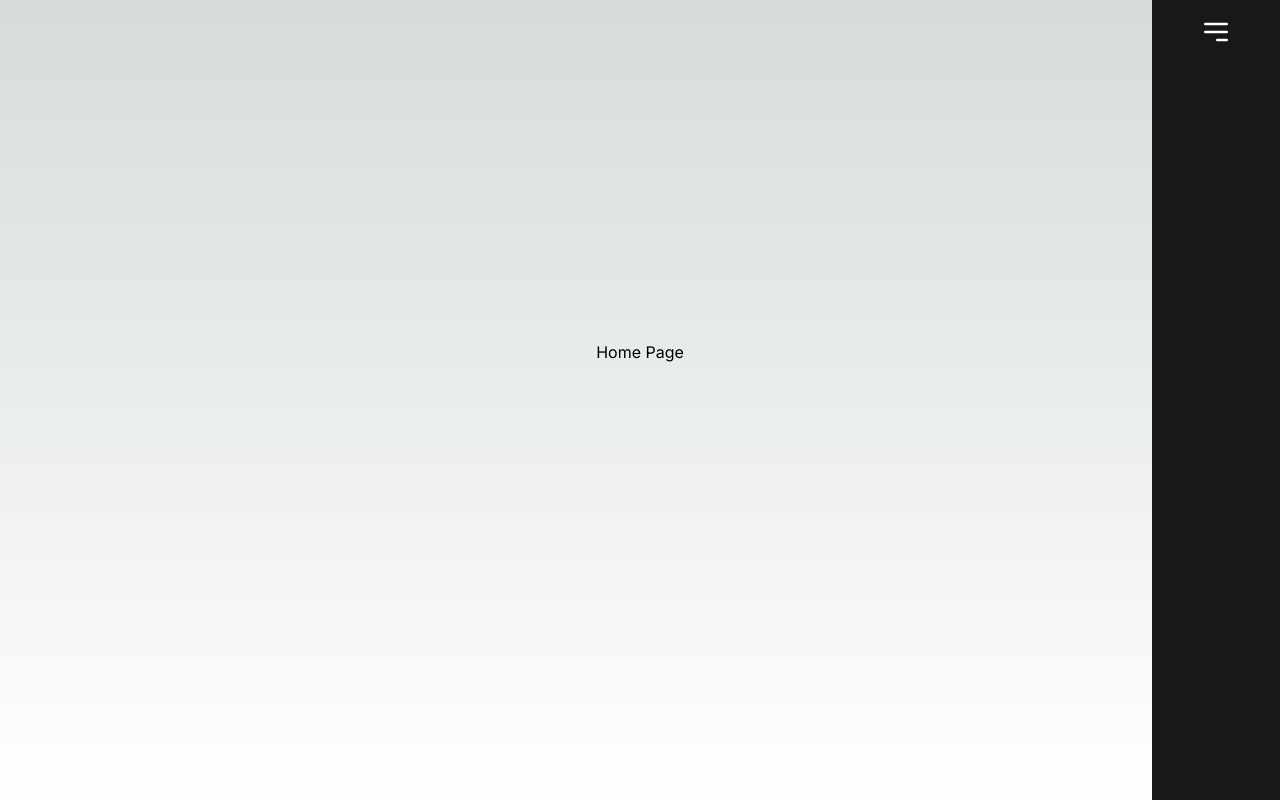
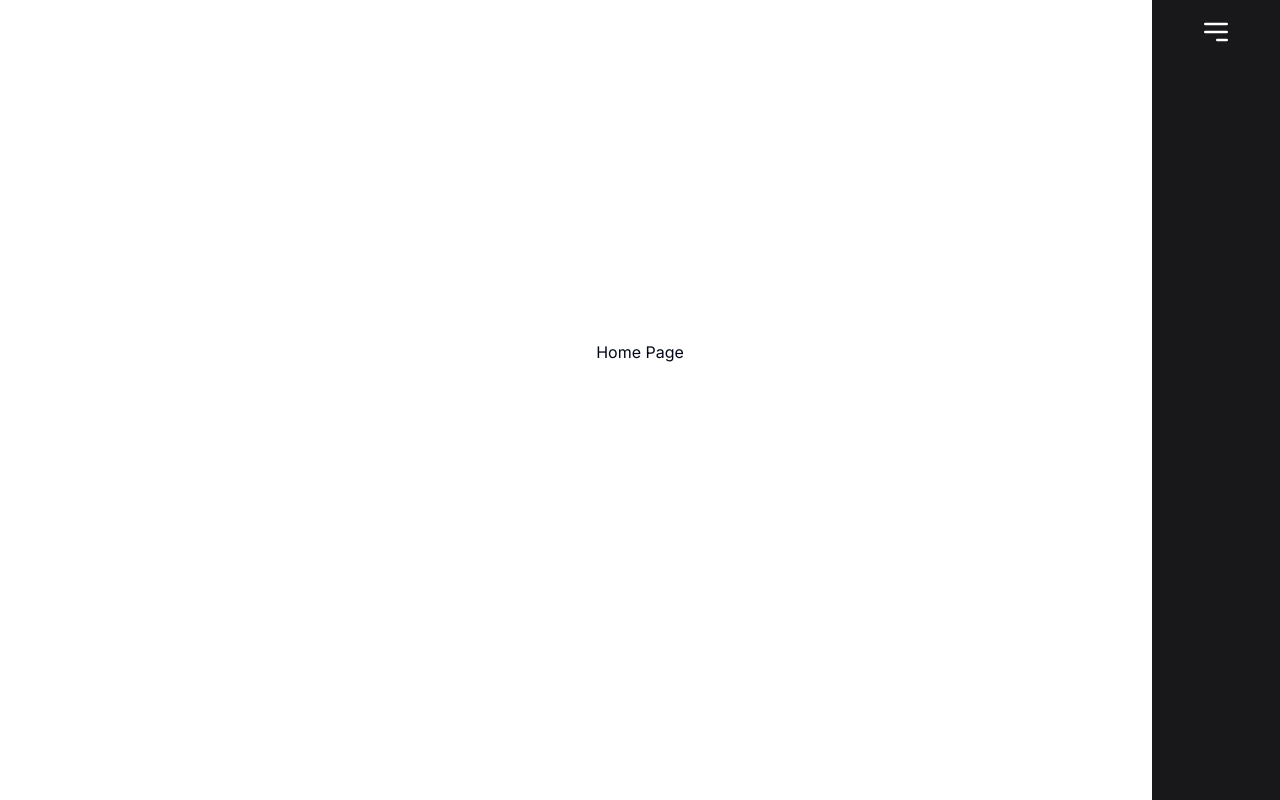
Before and after one commit to PhillipPhan1024/SylLink-next, a Next.js app: page / in a window 1280 px wide. Built offline with nearby package versions, Linux system fonts and the light colour scheme; no server answers.

Commit message:
shadcn css added

```diff
--- a/package.json
+++ b/package.json
@@ -26,7 +26,7 @@
     "react-dom": "^18",
     "react-hot-toast": "^2.4.1",
     "react-pdf": "^9.1.0",
-    "tailwind-merge": "^2.4.0",
+    "tailwind-merge": "^2.5.2",
     "tailwindcss-animate": "^1.0.7"
   },
   "devDependencies": {
--- a/src/app/globals.css
+++ b/src/app/globals.css
@@ -2,32 +2,68 @@
 @tailwind components;
 @tailwind utilities;
 
-:root {
-  --foreground-rgb: 0, 0, 0;
-  --background-start-rgb: 214, 219, 220;
-  --background-end-rgb: 255, 255, 255;
-}
+@layer base {
+  :root {
+    --background: 0 0% 100%;
+    --foreground: 222.2 84% 4.9%;
+    --card: 0 0% 100%;
+    --card-foreground: 222.2 84% 4.9%;
+    --popover: 0 0% 100%;
+    --popover-foreground: 222.2 84% 4.9%;
+    --primary: 222.2 47.4% 11.2%;
+    --primary-foreground: 210 40% 98%;
+    --secondary: 210 40% 96.1%;
+    --secondary-foreground: 222.2 47.4% 11.2%;
+    --muted: 210 40% 96.1%;
+    --muted-foreground: 215.4 16.3% 46.9%;
+    --accent: 210 40% 96.1%;
+    --accent-foreground: 222.2 47.4% 11.2%;
+    --destructive: 0 84.2% 60.2%;
+    --destructive-foreground: 210 40% 98%;
+    --border: 214.3 31.8% 91.4%;
+    --input: 214.3 31.8% 91.4%;
+    --ring: 222.2 84% 4.9%;
+    --radius: 0.5rem;
+    --chart-1: 12 76% 61%;
+    --chart-2: 173 58% 39%;
+    --chart-3: 197 37% 24%;
+    --chart-4: 43 74% 66%;
+    --chart-5: 27 87% 67%;
+  }
 
-@media (prefers-color-scheme: dark) {
-  :root {
-    --foreground-rgb: 255, 255, 255;
-    --background-start-rgb: 0, 0, 0;
-    --background-end-rgb: 0, 0, 0;
+  .dark {
+    --background: 222.2 84% 4.9%;
+    --foreground: 210 40% 98%;
+    --card: 222.2 84% 4.9%;
+    --card-foreground: 210 40% 98%;
+    --popover: 222.2 84% 4.9%;
+    --popover-foreground: 210 40% 98%;
+    --primary: 210 40% 98%;
+    --primary-foreground: 222.2 47.4% 11.2%;
+    --secondary: 217.2 32.6% 17.5%;
+    --secondary-foreground: 210 40% 98%;
+    --muted: 217.2 32.6% 17.5%;
+    --muted-foreground: 215 20.2% 65.1%;
+    --accent: 217.2 32.6% 17.5%;
+    --accent-foreground: 210 40% 98%;
+    --destructive: 0 62.8% 30.6%;
+    --destructive-foreground: 210 40% 98%;
+    --border: 217.2 32.6% 17.5%;
+    --input: 217.2 32.6% 17.5%;
+    --ring: 212.7 26.8% 83.9%;
+    --chart-1: 220 70% 50%;
+    --chart-2: 160 60% 45%;
+    --chart-3: 30 80% 55%;
+    --chart-4: 280 65% 60%;
+    --chart-5: 340 75% 55%;
   }
 }
 
-body {
-  color: rgb(var(--foreground-rgb));
-  background: linear-gradient(
-      to bottom,
-      transparent,
-      rgb(var(--background-end-rgb))
-    )
-    rgb(var(--background-start-rgb));
-}
-
-@layer utilities {
-  .text-balance {
-    text-wrap: balance;
+@layer base {
+  * {
+    @apply border-border;
+  }
+  body {
+    @apply bg-background text-foreground;
   }
 }
--- a/src/components/ui/button.tsx
+++ b/src/components/ui/button.tsx
@@ -1,6 +1,7 @@
 import * as React from "react"
 import { Slot } from "@radix-ui/react-slot"
 import { cva, type VariantProps } from "class-variance-authority"
+import { cn } from "@/lib/utils"
 
 const buttonVariants = cva(
   "inline-flex items-center justify-center whitespace-nowrap rounded-md text-sm font-medium ring-offset-background transition-colors focus-visible:outline-none focus-visible:ring-2 focus-visible:ring-ring focus-visible:ring-offset-2 disabled:pointer-events-none disabled:opacity-50",
@@ -40,10 +41,6 @@
 const Button = React.forwardRef<HTMLButtonElement, ButtonProps>(
   ({ className, variant, size, asChild = false, ...props }, ref) => {
     const Comp = asChild ? Slot : "button"
-    function cn(arg0: string): string | undefined {
-      throw new Error("Function not implemented.")
-    }
-
     return (
       <Comp
         className={cn(buttonVariants({ variant, size, className }))}
--- /dev/null
+++ b/src/lib/utils.ts
@@ -0,0 +1,6 @@
+import { type ClassValue, clsx } from "clsx"
+import { twMerge } from "tailwind-merge"
+
+export function cn(...inputs: ClassValue[]) {
+  return twMerge(clsx(inputs))
+}
--- a/tailwind.config.ts
+++ b/tailwind.config.ts
@@ -3,11 +3,11 @@
 const config = {
   darkMode: ["class"],
   content: [
-    "./pages/**/*.{ts,tsx}",
-    "./components/**/*.{ts,tsx}",
-    "./app/**/*.{ts,tsx}",
-    "./src/**/*.{ts,tsx}",
-  ],
+    './pages/**/*.{ts,tsx}',
+    './components/**/*.{ts,tsx}',
+    './app/**/*.{ts,tsx}',
+    './src/**/*.{ts,tsx}',
+	],
   prefix: "",
   theme: {
     container: {
@@ -52,12 +52,6 @@
           DEFAULT: "hsl(var(--card))",
           foreground: "hsl(var(--card-foreground))",
         },
-        transitionProperty: {
-          "max-height": "max-height",
-        },
-        maxHeight: {
-          "60": "15rem",
-        },
       },
       borderRadius: {
         lg: "var(--radius)",
@@ -81,6 +75,6 @@
     },
   },
   plugins: [require("tailwindcss-animate")],
-} satisfies Config;
+} satisfies Config
 
 export default config
```
Also changed, not shown: 1 other file (tests, documents, lock files or other folders).
